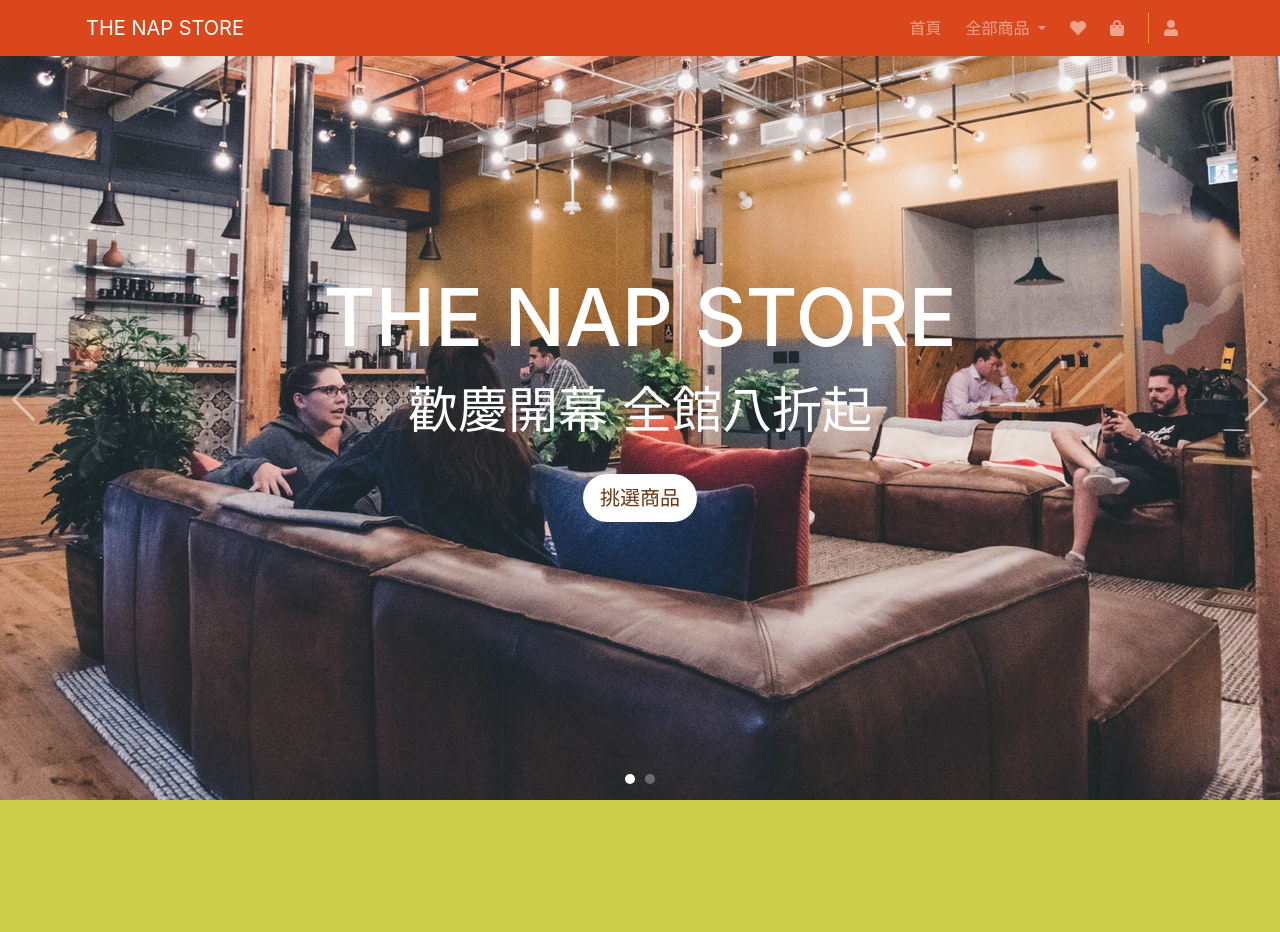
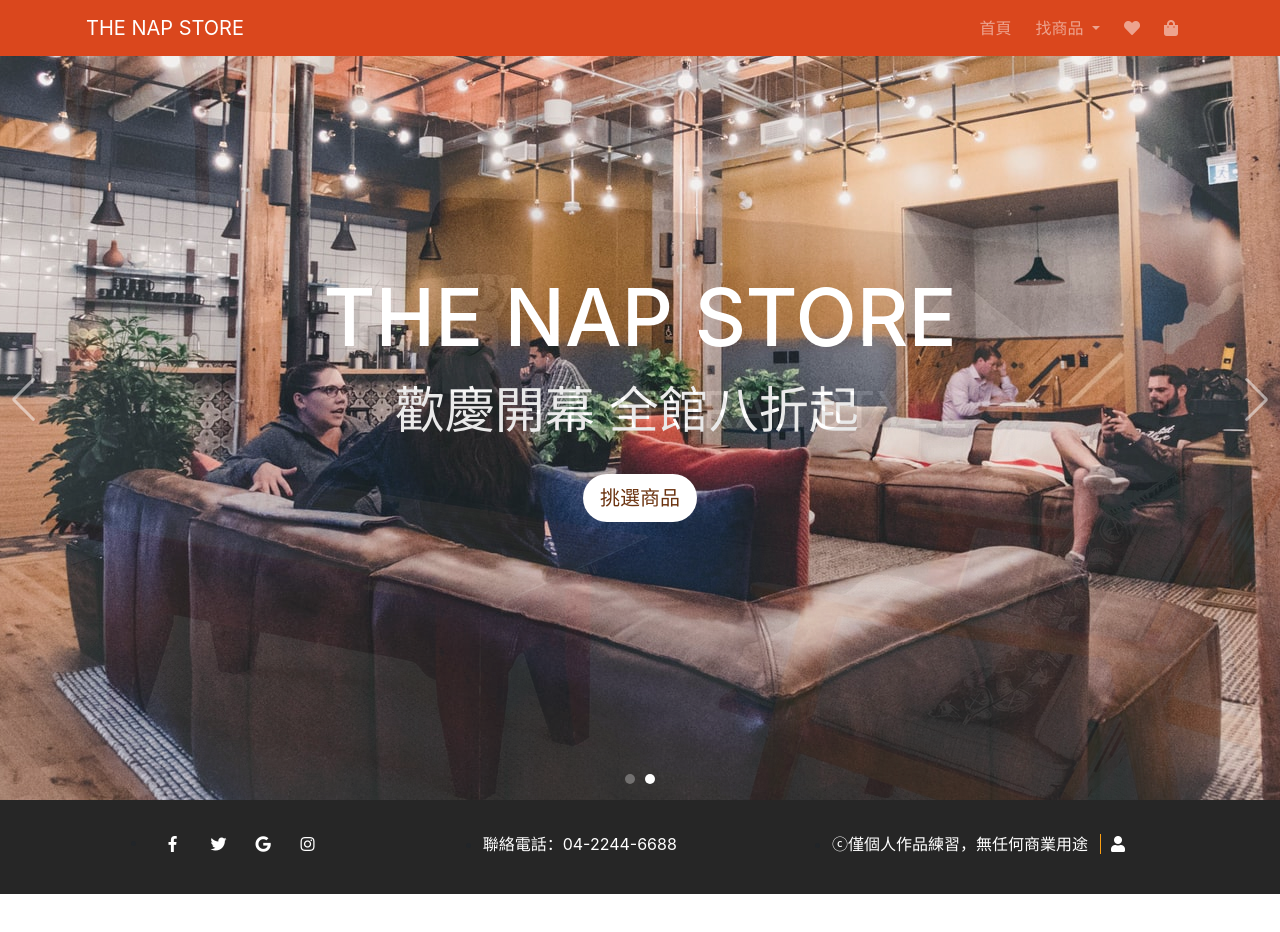
Before and after one commit to nedbe/Vue_demo, a Vue app: page /#/ in a window 1280 px wide. Shown: the top 932 px of the page. After the commit the page ends 894 px from the top, so only its background shows below. Built offline with nearby package versions, Linux system fonts and the light colour scheme.

Commit message:
新增 footer與調整 navbar

```diff
--- a/public/index.html
+++ b/public/index.html
@@ -1,5 +1,5 @@
 <!DOCTYPE html>
-<html lang="">
+<html lang="zh">
 
 <head>
   <meta charset="utf-8">
@@ -8,7 +8,7 @@
   <link rel="icon" href="<%= BASE_URL %>favicon.ico">
   <link rel="stylesheet" href="https://use.fontawesome.com/releases/v5.1.0/css/all.css"
     integrity="sha384-lKuwvrZot6UHsBSfcMvOkWwlCMgc0TaWr+30HWe3a4ltaBwTZhyTEggF5tJv8tbt" crossorigin="anonymous">
-  <title>The Nap Store</title>
+  <title>The Nap Store | 設計傢俱購物網站</title>
 </head>
 
 <body>
--- a/src/App.vue
+++ b/src/App.vue
@@ -1,5 +1,5 @@
 <template>
-  <div id="app" class="bg-grape">
+  <div id="app" class="">
     <router-view/>
   </div>
 </template>
@@ -7,8 +7,4 @@
 <style lang="scss">
 /* 引入bootstrap自定義樣式 */
 @import "./assets/style/all";
-
-#app{
-  height: 1500px;
-}
 </style>
--- a/src/assets/helpers/_variables.scss
+++ b/src/assets/helpers/_variables.scss
@@ -48,6 +48,7 @@ $cyan:    #17a2b8 !default;
 $grape:    #cacd4a !default;
 $classic:   #6c3411 !default;
 $warm:  #da471d !default;
+$night:  #262626 !default;
 
 $colors: () !default;
 $colors: map-merge(
@@ -93,6 +94,7 @@ $theme-colors: map-merge(
     "grape":   $grape,
     "classic":   $classic,
     "warm":   $warm,
+    "night":   $night,
   ),
   $theme-colors
 );
--- /dev/null
+++ b/src/components/front/Footer.vue
@@ -0,0 +1,69 @@
+<template>
+  <div class="bg-night fixed-buttom">
+    <footer class="container">
+      <ul class="row d-flex justify-content-around align-items-center">
+        <li class="icon">
+          <!-- Facebook -->
+          <a class="btn" href="#!"><i class="fab fa-facebook-f"></i></a>
+
+          <!-- Twitter -->
+          <a class="btn" href="#!"><i class="fab fa-twitter"></i></a>
+
+          <!-- Google -->
+          <a class="btn" href="#!"><i class="fab fa-google"></i></a>
+
+          <!-- Instagram -->
+          <a class="btn" href="#!"><i class="fab fa-instagram"></i></a>
+        </li>
+        <li>
+          <span class="text-white">聯絡電話：04-2244-6688</span>
+        </li>
+        <li>
+          <span class="text-white"
+            >ⓒ僅個人作品練習，無任何商業用途
+            <span class="divider">
+              <a class="user" href="#" title="管理者登入"><i class="fas fa-user"></i></a>
+            </span>
+          </span>
+        </li>
+      </ul>
+    </footer>
+  </div>
+</template>
+
+<script>
+export default {
+  name: 'Footer',
+};
+</script>
+
+<style lang="scss" scoped>
+footer {
+  padding-top: 25px;
+  padding-bottom: 15px;
+}
+
+ul {
+  padding: 0;
+}
+
+a {
+  width: 40px;
+  margin-left: 5px;
+  color: #fff;
+  &:focus {
+    // 移除效果
+    box-shadow: 0 0 0 0;
+  }
+}
+
+/* user icon 旁垂直線 */
+.divider {
+  border-left: 1px solid rgb(253, 159, 18);
+  height: 30px;
+  margin: 0 7.5px;
+  .user{
+      padding-left: 5px;
+  }
+}
+</style>
--- a/src/components/front/Navbar.vue
+++ b/src/components/front/Navbar.vue
@@ -18,7 +18,7 @@
       </button>
       <div class="collapse navbar-collapse" id="navbarSupportedContent">
         <!-- Links -->
-        <ul class="navbar-nav ml-auto align-items-center">
+        <ul class="navbar-nav ml-auto align-items-end">
           <li class="nav-item mr-2">
             <router-link class="nav-link" :to="{ name: 'Home' }"
               >首頁</router-link
@@ -33,24 +33,21 @@
               id="navbardrop"
               data-toggle="dropdown"
             >
-              全部商品
+              找商品
             </a>
             <div class="dropdown-menu">
               <a class="dropdown-item mr-2" href="#">床</a>
+              <a class="dropdown-item mr-2" href="#">沙發</a>
               <a class="dropdown-item mr-2" href="#">椅子</a>
-              <a class="dropdown-item mr-2" href="#">沙發</a>
+              <a class="dropdown-item mr-2" href="#">桌子</a>
             </div>
           </li>
           <li class="nav-item mr-2">
-            <a class="nav-link" href="#"><i class="fas fa-heart"></i></a>
+            <a class="nav-link" href="#" title="願望清單"><i class="fas fa-heart"></i></a>
           </li>
 
           <li class="nav-item mr-2">
-            <a class="nav-link" href="#"><i class="fas fa-shopping-bag"></i></a>
-          </li>
-          <li class="nav-item divider"></li>
-          <li class="nav-item mr-2">
-            <a class="nav-link" href="#"><i class="fas fa-user"></i></a>
+            <a class="nav-link" href="#" title="購物車"><i class="fas fa-shopping-bag"></i></a>
           </li>
         </ul>
       </div>
@@ -63,12 +60,3 @@ export default {
   name: 'Navbar',
 };
 </script>
-
-<style scoped>
-/* user icon 旁垂直線 */
-.divider {
-  border-left: 1px solid rgb(253, 159, 18);
-  height: 30px;
-  margin: 0 7.5px;
-}
-</style>
--- a/src/components/front/Swiper.vue
+++ b/src/components/front/Swiper.vue
@@ -14,7 +14,7 @@
           歡慶開幕 全館八折起
         </p>
         <p class="content" data-swiper-parallax="-140" v-show="index === 1">
-          - NEW ARRIVAL -
+          - NATURAL STYLE -
         </p>
         <router-link class="btn btn-lg pick_btn" :to="{ name: 'Products' }"
           >挑選商品</router-link
@@ -60,12 +60,12 @@ export default {
           bulletActiveClass: 'my-bullet-active',
         },
         // 自動撥放設定
-        // autoplay: {
-        //   // 秒數
-        //   delay: 5000,
-        //   // 被操作後重新啟動 autoplay
-        //   disableOnInteraction: false,
-        // },
+        autoplay: {
+          // 秒數
+          delay: 5000,
+          // 被操作後重新啟動 autoplay
+          disableOnInteraction: false,
+        },
         // 切換動畫設定
         effect: 'fade',
         // 動畫速度
--- a/src/views/Home.vue
+++ b/src/views/Home.vue
@@ -2,13 +2,20 @@
   <div>
     <Navbar />
     <Swiper />
+    <!-- <div class="bg-classic about">
+      <div class="container">123</div>
+    </div>
+    <div class="bg-night about">
+      <div class="container">123</div>
+    </div> -->
+    <Footer />
   </div>
 </template>
 
-<style>
-/* #test {
-  height: 1000px;
-} */
+<style lang="scss" scope>
+.about{
+  height: 50vh;
+}
 </style>
 
 <script>
@@ -16,6 +23,7 @@
 // 引入元件
 import Navbar from '@/components/front/Navbar.vue';
 import Swiper from '@/components/front/Swiper.vue';
+import Footer from '@/components/front/Footer.vue';
 
 export default {
   name: 'Home',
@@ -23,6 +31,7 @@ export default {
   components: {
     Navbar,
     Swiper,
+    Footer,
   },
 };
 </script>
```
